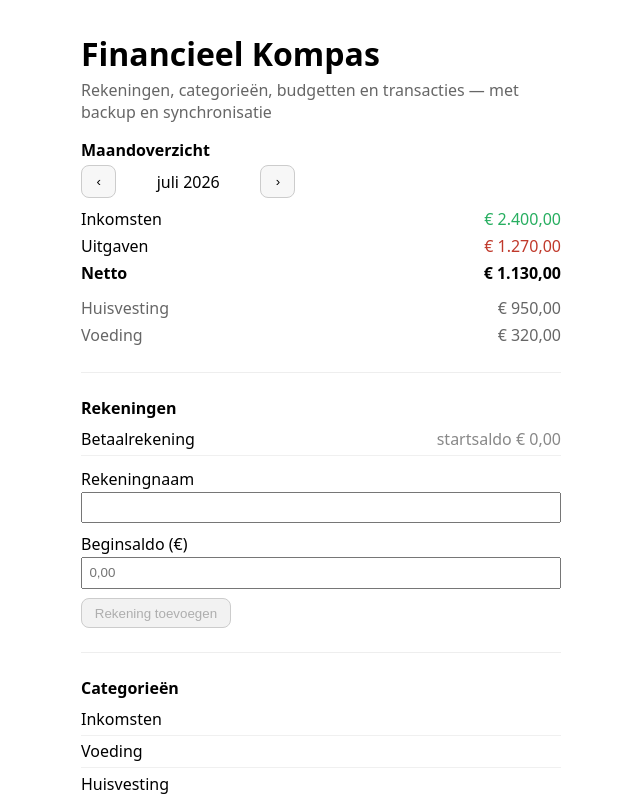
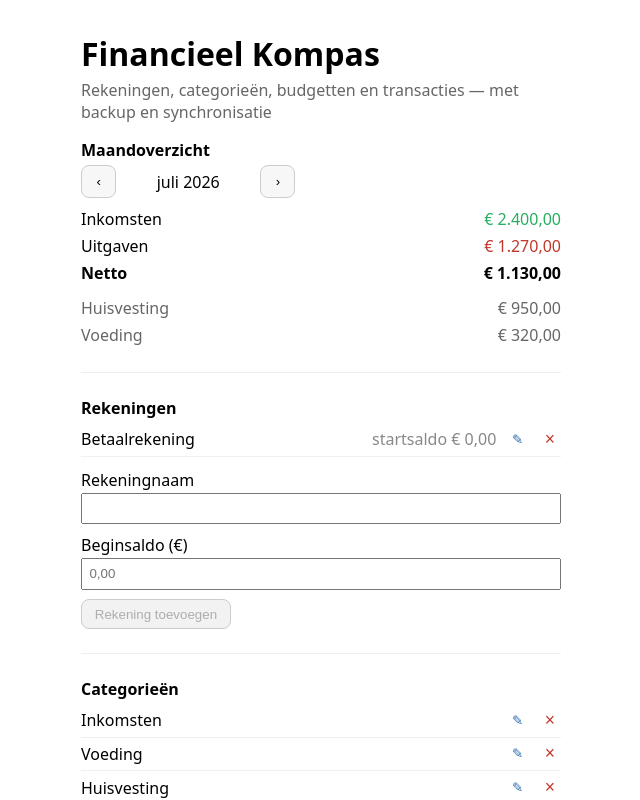
Before and after one commit to timverschot/financieel-kompas-rebuild, a React (Vite) app: page / in a window 1280 px wide. Shown: the top 800 px of the page, without its empty margins (319-959 px from the left). Built offline with nearby package versions, Linux system fonts and the light colour scheme.

Commit message:
Beheer: bewerken en verwijderen

```diff
--- a/src/App.tsx
+++ b/src/App.tsx
@@ -27,7 +27,10 @@ import {
   laadTerugkerendePosten,
   laadTransacties,
   laadVerrekeningen,
+  verwijderBudget,
+  verwijderCategorie,
   verwijderGedeeldeKost,
+  verwijderRekening,
   verwijderTerugkerendePost,
   verwijderTransactie,
 } from './data/repository'
@@ -91,6 +94,8 @@ export function App() {
   const [bezig, setBezig] = useState(false)
   const [statusTekst, setStatusTekst] = useState<string | null>(null)
   const [bewerkTransactie, setBewerkTransactie] = useState<Transactie | null>(null)
+  const [bewerkCategorie, setBewerkCategorie] = useState<Categorie | null>(null)
+  const [bewerkRekening, setBewerkRekening] = useState<Rekening | null>(null)
   const [maand, setMaand] = useState(huidigeMaand())
   const backendRef = useRef<DriveBackend | null>(null)
 
@@ -153,13 +158,30 @@ export function App() {
     setBewerkTransactie(null)
   }
 
-  async function voegRekeningToe(r: Rekening) {
+  async function slaRekeningOp(r: Rekening) {
     await bewaarRekening(r)
+    await herlaad()
+    setBewerkRekening(null)
+  }
+
+  async function slaCategorieOp(c: Categorie) {
+    await bewaarCategorie(c)
+    await herlaad()
+    setBewerkCategorie(null)
+  }
+
+  async function verwijderRek(id: string) {
+    await verwijderRekening(id)
     await herlaad()
   }
 
-  async function voegCategorieToe(c: Categorie) {
-    await bewaarCategorie(c)
+  async function verwijderCat(id: string) {
+    await verwijderCategorie(id)
+    await herlaad()
+  }
+
+  async function verwijderBud(id: string) {
+    await verwijderBudget(id)
     await herlaad()
   }
 
@@ -327,13 +349,24 @@ export function App() {
         <h2 style={kop}>Rekeningen</h2>
         <ul style={{ listStyle: 'none', padding: 0, margin: 0 }}>
           {rekeningen.map((r) => (
-            <li key={r.id} style={{ display: 'flex', justifyContent: 'space-between', padding: '0.3rem 0', borderBottom: '1px solid #f0f0f0' }}>
+            <li
+              key={r.id}
+              style={{ display: 'flex', justifyContent: 'space-between', alignItems: 'center', padding: '0.3rem 0', borderBottom: '1px solid #f0f0f0' }}
+            >
               <span>{r.naam}</span>
-              <span style={{ color: '#888' }}>startsaldo {formatEuro(r.beginsaldo)}</span>
+              <span style={{ display: 'flex', alignItems: 'center', gap: '0.6rem' }}>
+                <span style={{ color: '#888' }}>startsaldo {formatEuro(r.beginsaldo)}</span>
+                <button aria-label={`Bewerk rekening ${r.naam}`} onClick={() => setBewerkRekening(r)} style={{ border: 'none', background: 'none', color: '#2c6cb0', cursor: 'pointer' }}>
+                  ✎
+                </button>
+                <button aria-label={`Verwijder rekening ${r.naam}`} onClick={() => verwijderRek(r.id)} style={{ border: 'none', background: 'none', color: '#c0392b', cursor: 'pointer', fontSize: '1.1rem' }}>
+                  ×
+                </button>
+              </span>
             </li>
           ))}
         </ul>
-        <RekeningFormulier onToevoegen={voegRekeningToe} />
+        <RekeningFormulier onOpslaan={slaRekeningOp} onAnnuleer={() => setBewerkRekening(null)} bewerken={bewerkRekening} />
       </section>
 
       <hr style={scheiding} />
@@ -342,12 +375,23 @@ export function App() {
         <h2 style={kop}>Categorieën</h2>
         <ul style={{ listStyle: 'none', padding: 0, margin: 0 }}>
           {categorieen.map((c) => (
-            <li key={c.id} style={{ padding: '0.3rem 0', borderBottom: '1px solid #f0f0f0' }}>
-              {c.naam}
+            <li
+              key={c.id}
+              style={{ display: 'flex', justifyContent: 'space-between', alignItems: 'center', padding: '0.3rem 0', borderBottom: '1px solid #f0f0f0' }}
+            >
+              <span>{c.naam}</span>
+              <span style={{ display: 'flex', gap: '0.6rem' }}>
+                <button aria-label={`Bewerk categorie ${c.naam}`} onClick={() => setBewerkCategorie(c)} style={{ border: 'none', background: 'none', color: '#2c6cb0', cursor: 'pointer' }}>
+                  ✎
+                </button>
+                <button aria-label={`Verwijder categorie ${c.naam}`} onClick={() => verwijderCat(c.id)} style={{ border: 'none', background: 'none', color: '#c0392b', cursor: 'pointer', fontSize: '1.1rem' }}>
+                  ×
+                </button>
+              </span>
             </li>
           ))}
         </ul>
-        <CategorieFormulier onToevoegen={voegCategorieToe} />
+        <CategorieFormulier onOpslaan={slaCategorieOp} onAnnuleer={() => setBewerkCategorie(null)} bewerken={bewerkCategorie} />
       </section>
 
       <hr style={scheiding} />
@@ -364,10 +408,15 @@ export function App() {
             const kleur = uitgegeven > b.bedrag ? '#c0392b' : uitgegeven >= b.bedrag * 0.8 ? '#e67e22' : '#27ae60'
             return (
               <li key={b.id} style={{ padding: '0.5rem 0', borderBottom: '1px solid #f0f0f0' }}>
-                <div style={{ display: 'flex', justifyContent: 'space-between' }}>
+                <div style={{ display: 'flex', justifyContent: 'space-between', alignItems: 'center' }}>
                   <span>{naam}</span>
-                  <span style={{ color: '#666' }}>
-                    {formatEuro(uitgegeven)} / {formatEuro(b.bedrag)}
+                  <span style={{ display: 'flex', alignItems: 'center', gap: '0.6rem' }}>
+                    <span style={{ color: '#666' }}>
+                      {formatEuro(uitgegeven)} / {formatEuro(b.bedrag)}
+                    </span>
+                    <button aria-label={`Verwijder budget ${naam}`} onClick={() => verwijderBud(b.id)} style={{ border: 'none', background: 'none', color: '#c0392b', cursor: 'pointer', fontSize: '1.1rem' }}>
+                      ×
+                    </button>
                   </span>
                 </div>
                 <div
--- a/src/components/CategorieFormulier.tsx
+++ b/src/components/CategorieFormulier.tsx
@@ -1,4 +1,4 @@
-import { useState } from 'react'
+import { useEffect, useState } from 'react'
 import type { CSSProperties, FormEvent } from 'react'
 import type { Categorie } from '../data/schema'
 import { nieuwId } from '../data/sync/id'
@@ -11,20 +11,27 @@ const veld: CSSProperties = {
   boxSizing: 'border-box',
 }
 
-// Formulier om een nieuwe categorie aan te maken.
+// Formulier om een categorie aan te maken of te hernoemen.
 export function CategorieFormulier({
-  onToevoegen,
+  onOpslaan,
+  onAnnuleer,
+  bewerken,
 }: {
-  onToevoegen: (c: Categorie) => Promise<void> | void
+  onOpslaan: (c: Categorie) => Promise<void> | void
+  onAnnuleer?: () => void
+  bewerken?: Categorie | null
 }) {
   const [naam, setNaam] = useState('')
   const geldig = naam.trim().length > 0
 
+  useEffect(() => {
+    setNaam(bewerken ? bewerken.naam : '')
+  }, [bewerken])
+
   async function verzend(e: FormEvent) {
     e.preventDefault()
     if (!geldig) return
-    await onToevoegen({ id: nieuwId(), naam: naam.trim() })
-    setNaam('')
+    await onOpslaan({ id: bewerken ? bewerken.id : nieuwId(), naam: naam.trim() })
   }
 
   return (
@@ -44,8 +51,17 @@ export function CategorieFormulier({
           cursor: geldig ? 'pointer' : 'not-allowed',
         }}
       >
-        Categorie toevoegen
+        {bewerken ? 'Categorie wijzigen' : 'Categorie toevoegen'}
       </button>
+      {bewerken && onAnnuleer && (
+        <button
+          type="button"
+          onClick={onAnnuleer}
+          style={{ marginLeft: '0.5rem', padding: '0.4rem 0.8rem', borderRadius: 8, border: '1px solid #ccc', background: '#f7f7f7', cursor: 'pointer' }}
+        >
+          Annuleer
+        </button>
+      )}
     </form>
   )
 }
--- a/src/components/RekeningFormulier.tsx
+++ b/src/components/RekeningFormulier.tsx
@@ -1,4 +1,4 @@
-import { useState } from 'react'
+import { useEffect, useState } from 'react'
 import type { CSSProperties, FormEvent } from 'react'
 import type { Rekening } from '../data/schema'
 import { nieuwId } from '../data/sync/id'
@@ -12,25 +12,35 @@ const veld: CSSProperties = {
 }
 const rij: CSSProperties = { marginBottom: '0.6rem' }
 
-// Formulier om een nieuwe rekening aan te maken. Het beginsaldo is optioneel
-// (leeg = 0) en telt mee in het totaalsaldo.
+// Formulier om een rekening aan te maken of te bewerken (naam + beginsaldo).
 export function RekeningFormulier({
-  onToevoegen,
+  onOpslaan,
+  onAnnuleer,
+  bewerken,
 }: {
-  onToevoegen: (r: Rekening) => Promise<void> | void
+  onOpslaan: (r: Rekening) => Promise<void> | void
+  onAnnuleer?: () => void
+  bewerken?: Rekening | null
 }) {
   const [naam, setNaam] = useState('')
   const [beginsaldo, setBeginsaldo] = useState('')
   const geldig = naam.trim().length > 0
 
+  useEffect(() => {
+    if (bewerken) {
+      setNaam(bewerken.naam)
+      setBeginsaldo(String(bewerken.beginsaldo).replace('.', ','))
+    } else {
+      setNaam('')
+      setBeginsaldo('')
+    }
+  }, [bewerken])
+
   async function verzend(e: FormEvent) {
     e.preventDefault()
     if (!geldig) return
     const n = Number.parseFloat(beginsaldo.replace(',', '.'))
-    const r: Rekening = { id: nieuwId(), naam: naam.trim(), beginsaldo: Number.isFinite(n) ? n : 0 }
-    await onToevoegen(r)
-    setNaam('')
-    setBeginsaldo('')
+    await onOpslaan({ id: bewerken ? bewerken.id : nieuwId(), naam: naam.trim(), beginsaldo: Number.isFinite(n) ? n : 0 })
   }
 
   return (
@@ -61,8 +71,17 @@ export function RekeningFormulier({
           cursor: geldig ? 'pointer' : 'not-allowed',
         }}
       >
-        Rekening toevoegen
+        {bewerken ? 'Rekening wijzigen' : 'Rekening toevoegen'}
       </button>
+      {bewerken && onAnnuleer && (
+        <button
+          type="button"
+          onClick={onAnnuleer}
+          style={{ marginLeft: '0.5rem', padding: '0.4rem 0.8rem', borderRadius: 8, border: '1px solid #ccc', background: '#f7f7f7', cursor: 'pointer' }}
+        >
+          Annuleer
+        </button>
+      )}
     </form>
   )
 }
--- a/src/data/repository.ts
+++ b/src/data/repository.ts
@@ -72,6 +72,18 @@ export async function verwijderTransactie(id: string): Promise<void> {
   await pasGebeurtenisToe({ type: 'transactie.verwijderd', payload: { id } })
 }
 
+export async function verwijderRekening(id: string): Promise<void> {
+  await pasGebeurtenisToe({ type: 'rekening.verwijderd', payload: { id } })
+}
+
+export async function verwijderCategorie(id: string): Promise<void> {
+  await pasGebeurtenisToe({ type: 'categorie.verwijderd', payload: { id } })
+}
+
+export async function verwijderBudget(id: string): Promise<void> {
+  await pasGebeurtenisToe({ type: 'budget.verwijderd', payload: { id } })
+}
+
 export async function verwijderGedeeldeKost(id: string): Promise<void> {
   await pasGebeurtenisToe({ type: 'gedeeldekost.verwijderd', payload: { id } })
 }
```
Also changed, not shown: 1 other file (tests, documents, lock files or other folders).
